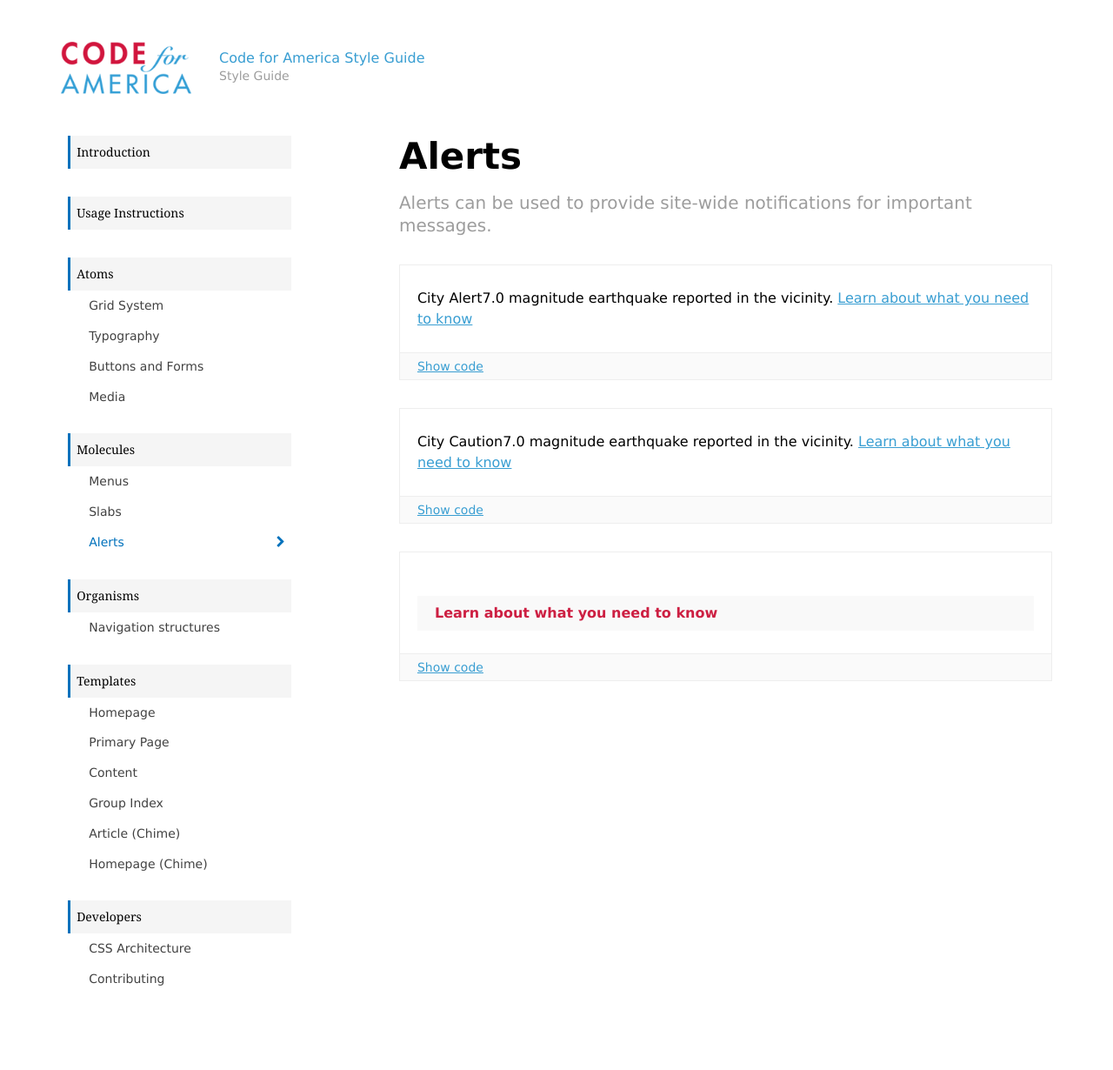
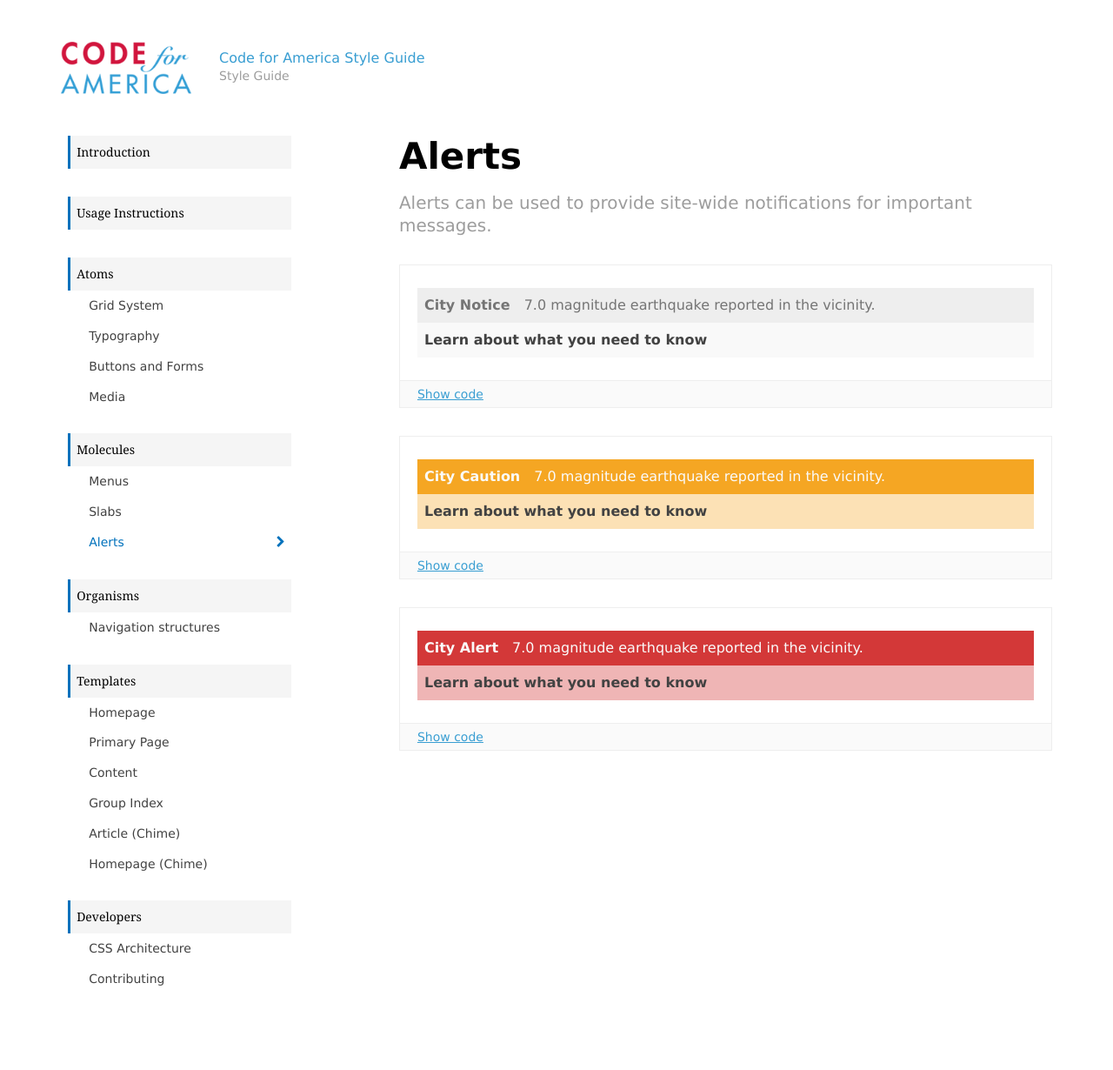
Before and after one commit to codeforamerica/style-guide, a Jekyll site: the page built from _molecules/alerts.md, in a window 1280 px wide. Shown: the whole page at 87% size. Built offline with Jekyll 4.4.1, drawn with Linux system fonts in a browser that asks for light colours; nearby versions of some CDN libraries.

Commit message:
update alerts to be more alerty

```diff
--- a/_molecules/alerts.md
+++ b/_molecules/alerts.md
@@ -5,8 +5,8 @@
 ---
 
 <div class="preview">
-  <div class="danger-alert">
-    <p class="alert-content"><span class="alert-title">City Alert</span><span class="alert-message">7.0 magnitude earthquake reported in the vicinity. </span><a href="#" class="alert-action">Learn about what you need to know</a></p>
+  <div class="info-alert">
+    <p class="alert-content"><span class="alert-title">City Notice</span><span class="alert-message">7.0 magnitude earthquake reported in the vicinity. </span><a href="#" class="alert-action">Learn about what you need to know</a></p>
   </div>
 </div>
 
@@ -17,7 +17,7 @@
 </div>
 
 <div class="preview">
-  <div class="info-alert">
-    <p class="alert-content"><span class="alert-title">City Notice</span><span class="alert-message">7.0 magnitude earthquake reported in the vicinity. </span><a href="#" class="alert-action">Learn about what you need to know</a></p>
+  <div class="danger-alert">
+    <p class="alert-content"><span class="alert-title">City Alert</span><span class="alert-message">7.0 magnitude earthquake reported in the vicinity. </span><a href="#" class="alert-action">Learn about what you need to know</a></p>
   </div>
 </div>
--- a/_sass/core/_variables.scss
+++ b/_sass/core/_variables.scss
@@ -15,6 +15,7 @@
 $color-caution:     #F5A623;
 $color-success:     #00a175;
 
+$color-white: #FFF;
 $color-black: #000;
 $color-gray: #9D9D9D;
 $color-light-gray: #D8D8D8;
--- a/_sass/molecules/_alert.scss
+++ b/_sass/molecules/_alert.scss
@@ -1,50 +1,53 @@
 .alert {
-  color: white;
+  color: $color-grey-600;
+  background-color: $color-grey-200;
 
-  a {
+  .alert-title,
+  .alert-message {
     display: block;
-    width: 100%;
-    padding: .5rem $site-margins;
-    background-color: $color-shade-gray;
-    border-bottom: 1px solid $color-light-gray;
-    color: $color-red;
-    font-weight: 600;
-    text-decoration: none;
-    // text-align: center;
-  }
-
-  .alert-text {
-    display: block;
-    max-width: $site-max-width;
-    margin-top: 0;
-    margin-bottom: 0;
-    margin-left: auto;
-    margin-right: auto;
-    font-size: .8rem;
-
+    padding: 0.1rem 0.25rem;
     @include media($tablet-up) {
-      font-size: inherit;
+      display: inline-block;
+      padding: 0.5rem;
     }
   }
 
-  .alert-link {
-    text-decoration: underline;
+  .alert-title {
+    font-weight: 800;
+  }
+
+  .alert-action {
     display: block;
-    clear: left;
-    margin-top: -.3rem;
-
-    @include media($tablet-up) {
-      display: inline;
-      clear: none;
-      margin-top: 0;
-    }
+    width: 100%;
+    padding: 0.5rem;
+    background-color: $color-shade-gray;
+    top: 1px solid rgba( $color-shade-gray, 0.3);
+    color: $color-grey-800;
+    font-weight: 600;
+    text-decoration: none;
   }
 }
 
 .info-alert {
   @extend .alert;
+}
 
-  a {
-    border-bottom: 0;
+.caution-alert {
+  @extend .alert;
+  color: $color-grey-50;
+  background-color: $color-caution;
+  .alert-action {
+    background-color: lighten($color-caution, 30%);
+    top: 1px solid rgba( $color-caution, 0.3);
   }
 }
+
+.danger-alert {
+  @extend .alert;
+  color: $color-grey-50;
+  background-color: $color-danger;
+  .alert-action {
+    background-color: lighten($color-danger, 30%);
+    top: 1px solid rgba( $color-danger, 0.3);
+  }
+}
```
